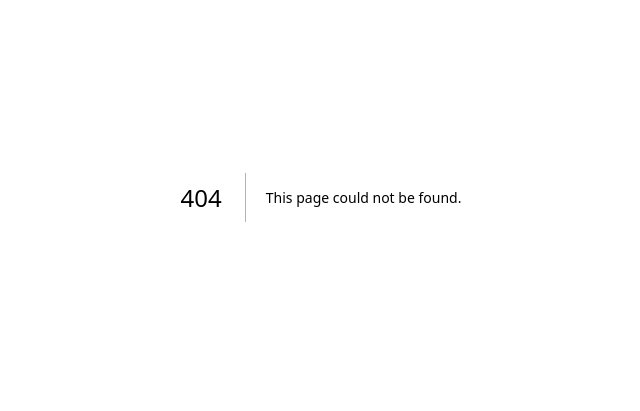
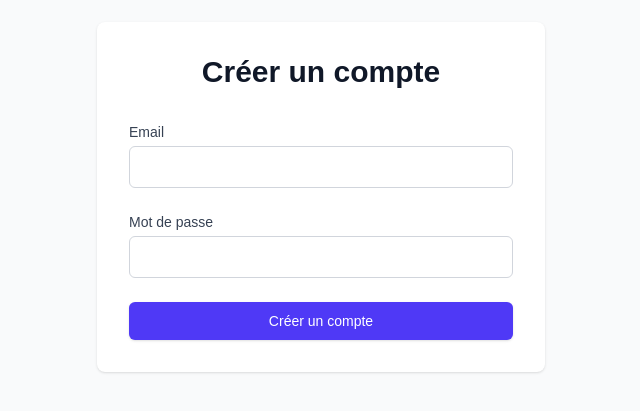
Before and after one commit to frederictaieb/supa-app, a Next.js app: page /signup in a window 1280 px wide. Before the commit this address had no page. Shown: the part 203-614 px from the top of the page, without its empty margins (319-959 px from the left). Built offline with nearby package versions, Linux system fonts and the light colour scheme; no server answers.

Commit message:
Ajout signup, login, profile

```diff
--- /dev/null
+++ b/app/login/page.tsx
@@ -0,0 +1,86 @@
+// app/login/page.tsx
+'use client'
+import { useState } from 'react'
+import { supabase } from '@/lib/supabase'
+import { useRouter } from 'next/navigation'
+
+export default function Login() {
+  const [email, setEmail] = useState('')
+  const [password, setPassword] = useState('')
+  const [loading, setLoading] = useState(false)
+  const [error, setError] = useState<string | null>(null)
+  const router = useRouter()
+
+  const handleLogin = async (e: React.FormEvent) => {
+    e.preventDefault()
+    setLoading(true)
+    setError(null)
+
+    try {
+      const { data, error } = await supabase.auth.signInWithPassword({
+        email,
+        password,
+      })
+
+      if (error) throw error
+
+      router.push('/profile')
+    } catch (error: any) {
+      setError(error.message)
+    } finally {
+      setLoading(false)
+    }
+  }
+
+  return (
+    <div className="min-h-screen flex items-center justify-center bg-gray-50">
+      <div className="max-w-md w-full space-y-8 p-8 bg-white rounded-lg shadow">
+        <h2 className="text-center text-3xl font-extrabold text-gray-900">
+          Connexion
+        </h2>
+
+        <form className="mt-8 space-y-6" onSubmit={handleLogin}>
+          {error && (
+            <div className="bg-red-100 p-3 rounded text-red-700">{error}</div>
+          )}
+
+          <div>
+            <label htmlFor="email" className="block text-sm font-medium text-gray-700">
+              Email
+            </label>
+            <input
+              id="email"
+              type="email"
+              required
+              className="mt-1 block w-full px-3 py-2 border border-gray-300 rounded-md"
+              value={email}
+              onChange={(e) => setEmail(e.target.value)}
+            />
+          </div>
+
+          <div>
+            <label htmlFor="password" className="block text-sm font-medium text-gray-700">
+              Mot de passe
+            </label>
+            <input
+              id="password"
+              type="password"
+              required
+              className="mt-1 block w-full px-3 py-2 border border-gray-300 rounded-md"
+              value={password}
+              onChange={(e) => setPassword(e.target.value)}
+            />
+          </div>
+
+          <button
+            type="submit"
+            disabled={loading}
+            className="w-full flex justify-center py-2 px-4 border border-transparent rounded-md shadow-sm text-sm font-medium text-white bg-indigo-600 hover:bg-indigo-700 focus:outline-none focus:ring-2 focus:ring-offset-2 focus:ring-indigo-500"
+          >
+            {loading ? 'Connexion...' : 'Se connecter'}
+          </button>
+        </form>
+      </div>
+    </div>
+  )
+}
--- /dev/null
+++ b/app/profile/page.tsx
@@ -0,0 +1,101 @@
+// app/profile/page.tsx
+'use client'
+import { useEffect, useState } from 'react'
+import { supabase } from '@/lib/supabase'
+import { useRouter } from 'next/navigation'
+
+export default function Profile() {
+  const [user, setUser] = useState<any>(null)
+  const [loading, setLoading] = useState(true)
+  const [username, setUsername] = useState('')
+  const router = useRouter()
+
+  useEffect(() => {
+    const getUser = async () => {
+      const { data: { user } } = await supabase.auth.getUser()
+      if (!user) {
+        router.push('/login')
+        return
+      }
+      setUser(user)
+      setLoading(false)
+    }
+
+    getUser()
+  }, [])
+
+  const handleLogout = async () => {
+    await supabase.auth.signOut()
+    router.push('/login')
+  }
+
+  const updateProfile = async () => {
+    try {
+      const { error } = await supabase
+        .from('profiles')
+        .upsert({
+          id: user?.id,
+          username,
+          updated_at: new Date().toISOString(),
+        })
+
+      if (error) throw error
+      alert('Profil mis à jour!')
+    } catch (error: any) {
+      alert(error.message)
+    }
+  }
+
+  if (loading) {
+    return <div>Chargement...</div>
+  }
+
+  return (
+    <div className="min-h-screen bg-gray-50 py-12 px-4 sm:px-6 lg:px-8">
+      <div className="max-w-md mx-auto bg-white p-8 rounded-lg shadow">
+        <h2 className="text-center text-3xl font-extrabold text-gray-900 mb-8">
+          Profil
+        </h2>
+
+        <div className="space-y-6">
+          <div>
+            <label className="block text-sm font-medium text-gray-700">
+              Email
+            </label>
+            <div className="mt-1 p-2 bg-gray-100 rounded">
+              {user?.email}
+            </div>
+          </div>
+
+          <div>
+            <label className="block text-sm font-medium text-gray-700">
+              Nom d'utilisateur
+            </label>
+            <input
+              type="text"
+              className="mt-1 block w-full px-3 py-2 border border-gray-300 rounded-md"
+              value={username}
+              onChange={(e) => setUsername(e.target.value)}
+            />
+          </div>
+
+          <div className="flex space-x-4">
+            <button
+              onClick={updateProfile}
+              className="flex-1 py-2 px-4 border border-transparent rounded-md shadow-sm text-sm font-medium text-white bg-indigo-600 hover:bg-indigo-700"
+            >
+              Mettre à jour
+            </button>
+
+            <button
+              onClick={handleLogout}
+              className="flex-1 py-2 px-4 border border-transparent rounded-md shadow-sm text-sm font-medium text-white bg-red-600 hover:bg-red-700"
+            >
+              Déconnexion
+            </button>
+          </div>
+        </div>
+      </div>
+    </div>
+  )
+}
--- /dev/null
+++ b/app/signup/page.tsx
@@ -0,0 +1,86 @@
+// app/signup/page.tsx
+'use client'
+import { useState } from 'react'
+import { supabase } from '@/lib/supabase'
+import { useRouter } from 'next/navigation'
+
+export default function SignUp() {
+  const [email, setEmail] = useState('')
+  const [password, setPassword] = useState('')
+  const [loading, setLoading] = useState(false)
+  const [error, setError] = useState<string | null>(null)
+  const router = useRouter()
+
+  const handleSignUp = async (e: React.FormEvent) => {
+    e.preventDefault()
+    setLoading(true)
+    setError(null)
+
+    try {
+      const { data, error } = await supabase.auth.signUp({
+        email,
+        password,
+      })
+
+      if (error) throw error
+
+      router.push('/login')
+    } catch (error: any) {
+      setError(error.message)
+    } finally {
+      setLoading(false)
+    }
+  }
+
+  return (
+    <div className="min-h-screen flex items-center justify-center bg-gray-50">
+      <div className="max-w-md w-full space-y-8 p-8 bg-white rounded-lg shadow">
+        <h2 className="text-center text-3xl font-extrabold text-gray-900">
+          Créer un compte
+        </h2>
+
+        <form className="mt-8 space-y-6" onSubmit={handleSignUp}>
+          {error && (
+            <div className="bg-red-100 p-3 rounded text-red-700">{error}</div>
+          )}
+
+          <div>
+            <label htmlFor="email" className="block text-sm font-medium text-gray-700">
+              Email
+            </label>
+            <input
+              id="email"
+              type="email"
+              required
+              className="mt-1 block w-full px-3 py-2 border border-gray-300 rounded-md"
+              value={email}
+              onChange={(e) => setEmail(e.target.value)}
+            />
+          </div>
+
+          <div>
+            <label htmlFor="password" className="block text-sm font-medium text-gray-700">
+              Mot de passe
+            </label>
+            <input
+              id="password"
+              type="password"
+              required
+              className="mt-1 block w-full px-3 py-2 border border-gray-300 rounded-md"
+              value={password}
+              onChange={(e) => setPassword(e.target.value)}
+            />
+          </div>
+
+          <button
+            type="submit"
+            disabled={loading}
+            className="w-full flex justify-center py-2 px-4 border border-transparent rounded-md shadow-sm text-sm font-medium text-white bg-indigo-600 hover:bg-indigo-700 focus:outline-none focus:ring-2 focus:ring-offset-2 focus:ring-indigo-500"
+          >
+            {loading ? 'Création en cours...' : 'Créer un compte'}
+          </button>
+        </form>
+      </div>
+    </div>
+  )
+}
```
